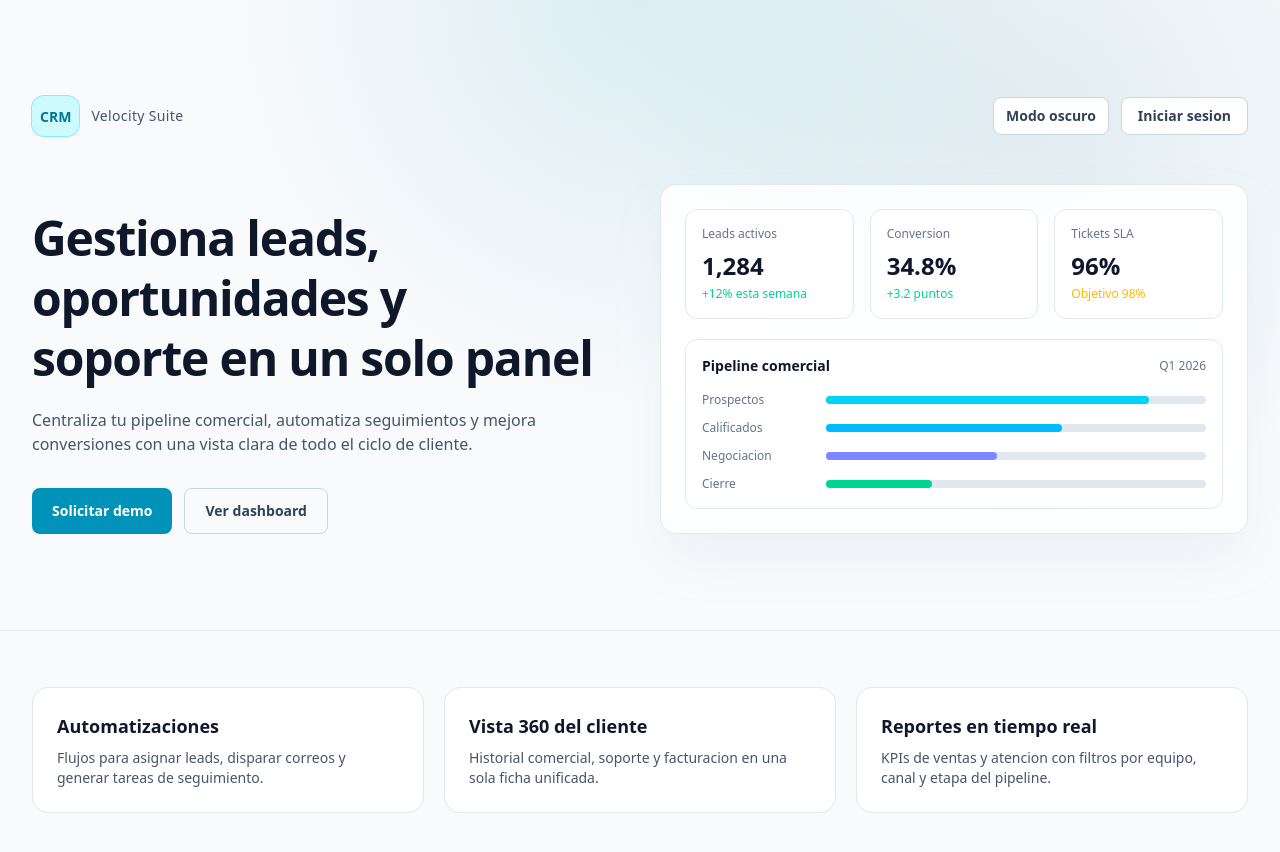
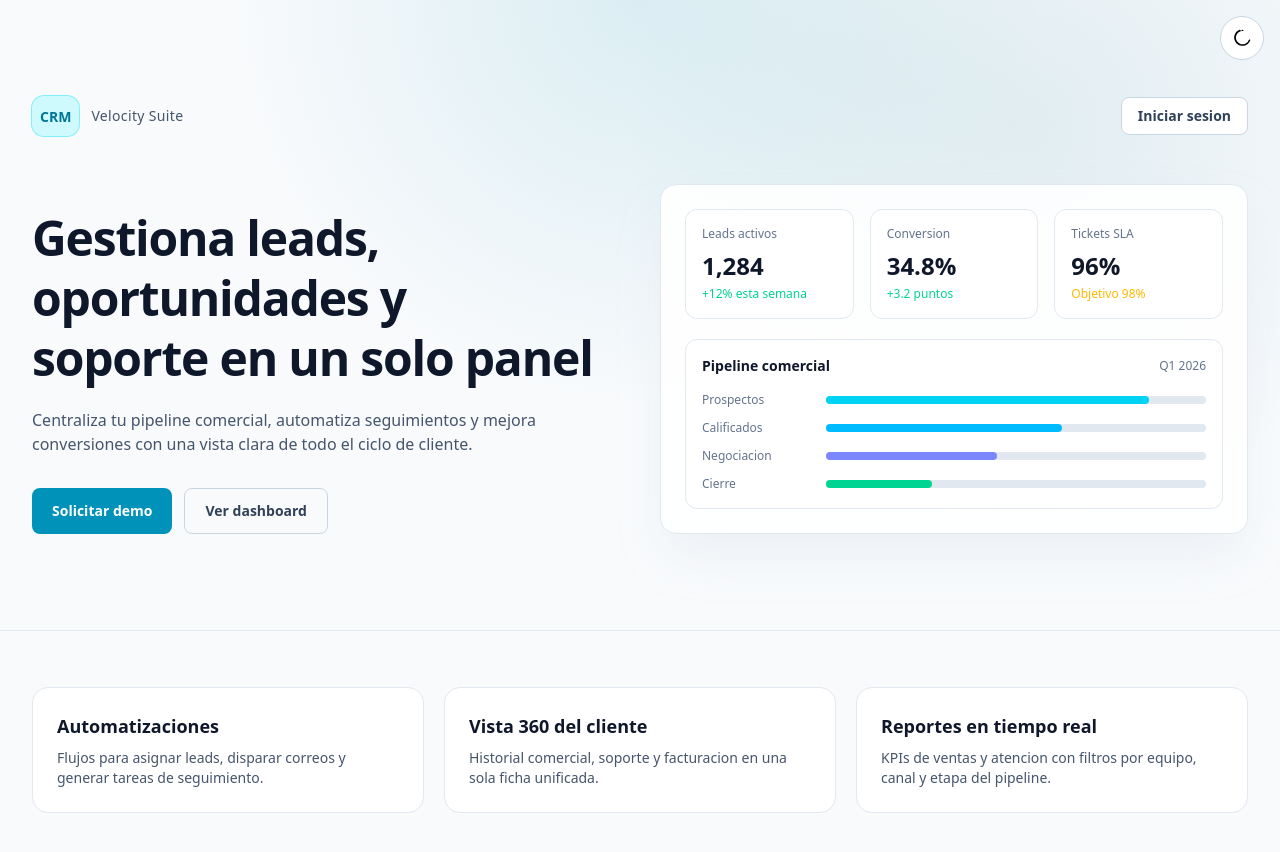
Before and after one commit to gdiazq/crm-frontend, a Vue app: page / in a window 1280 px wide. Shown: the top 852 px of the page. Built offline with nearby package versions, Linux system fonts and the light colour scheme; the HTML template or start-up script is replaced by a standard one; what vue-tippy would draw is missing.

Commit message:
se cambia de letra a icono y ubicacion el togge de temas

```diff
--- a/src/components/common/ThemeToggle.vue
+++ b/src/components/common/ThemeToggle.vue
@@ -1,5 +1,5 @@
 <script setup lang="ts">
-defineProps<{
+const props = defineProps<{
   isDark: boolean
 }>()
 
@@ -11,7 +11,8 @@ const emit = defineEmits<{
 <template>
   <button
     type="button"
-    class="rounded-lg border px-3 py-2 text-sm font-semibold transition focus-visible:outline-none focus-visible:ring-2 focus-visible:ring-cyan-400 focus-visible:ring-offset-2"
+    :aria-label="isDark ? 'Cambiar a modo claro' : 'Cambiar a modo oscuro'"
+    class="inline-flex h-11 w-11 items-center justify-center rounded-full border transition focus-visible:outline-none focus-visible:ring-2 focus-visible:ring-cyan-400 focus-visible:ring-offset-2"
     :class="
       isDark
         ? 'border-slate-700 bg-slate-900 text-slate-100 hover:border-cyan-300/60 hover:text-cyan-300 focus-visible:ring-offset-slate-950'
@@ -19,6 +20,10 @@ const emit = defineEmits<{
     "
     @click="emit('toggle')"
   >
-    {{ isDark ? 'Modo claro' : 'Modo oscuro' }}
+    <img
+      :src="props.isDark ? '/icons/sun.svg' : '/icons/moon.svg'"
+      :alt="props.isDark ? 'Activar modo claro' : 'Activar modo oscuro'"
+      class="h-5 w-5"
+    />
   </button>
 </template>
--- a/src/components/frontpage/HeroHeader.vue
+++ b/src/components/frontpage/HeroHeader.vue
@@ -1,12 +1,6 @@
 <script setup lang="ts">
-import { ThemeToggle } from '@/components'
-
 defineProps<{
   isDark: boolean
-}>()
-
-const emit = defineEmits<{
-  toggleTheme: []
 }>()
 </script>
 
@@ -24,8 +18,6 @@ const emit = defineEmits<{
       </p>
     </div>
 
-    <div class="flex items-center gap-3">
-      <ThemeToggle :is-dark="isDark" @toggle="emit('toggleTheme')" />
     <RouterLink
       to="/login"
       class="rounded-lg border px-4 py-2 text-sm font-semibold transition focus-visible:outline-none focus-visible:ring-2 focus-visible:ring-cyan-400 focus-visible:ring-offset-2"
@@ -38,5 +30,4 @@ const emit = defineEmits<{
       Iniciar sesion
     </RouterLink>
   </div>
-  </div>
 </template>
--- a/src/views/HomeView.vue
+++ b/src/views/HomeView.vue
@@ -1,7 +1,7 @@
 <script setup lang="ts">
 import { onMounted } from 'vue'
 import { storeToRefs } from 'pinia'
-import { FeatureGrid, HeroContent, HeroHeader, KpiPanel } from '@/components'
+import { FeatureGrid, HeroContent, HeroHeader, KpiPanel, ThemeToggle } from '@/components'
 import { CRM_FEATURES, CRM_STAGES, CRM_STATS } from '@/constants'
 import { useStoreTheme } from '@/stores'
 
@@ -18,6 +18,9 @@ onMounted(() => {
     class="min-h-screen transition-colors"
     :class="isDark ? 'bg-slate-950 text-slate-100' : 'bg-slate-50 text-slate-900'"
   >
+    <div class="fixed right-4 top-4 z-50">
+      <ThemeToggle :is-dark="isDark" @toggle="themeStore.toggleTheme" />
+    </div>
     <section
       class="relative isolate overflow-hidden border-b"
       :class="isDark ? 'border-white/10' : 'border-slate-200'"
@@ -31,7 +34,7 @@ onMounted(() => {
         "
       ></div>
       <div class="mx-auto max-w-7xl px-6 py-16 lg:px-8 lg:py-24">
-        <HeroHeader :is-dark="isDark" @toggle-theme="themeStore.toggleTheme" />
+        <HeroHeader :is-dark="isDark" />
         <div class="mt-12 grid gap-10 lg:grid-cols-2 lg:items-center">
           <HeroContent :is-dark="isDark" />
           <KpiPanel :is-dark="isDark" :stats="CRM_STATS" :stages="CRM_STAGES" />
```
Also changed, not shown: public/icons/moon.svg (added), public/icons/sun.svg (added). Lines whose indentation alone changed are shown as unchanged.
